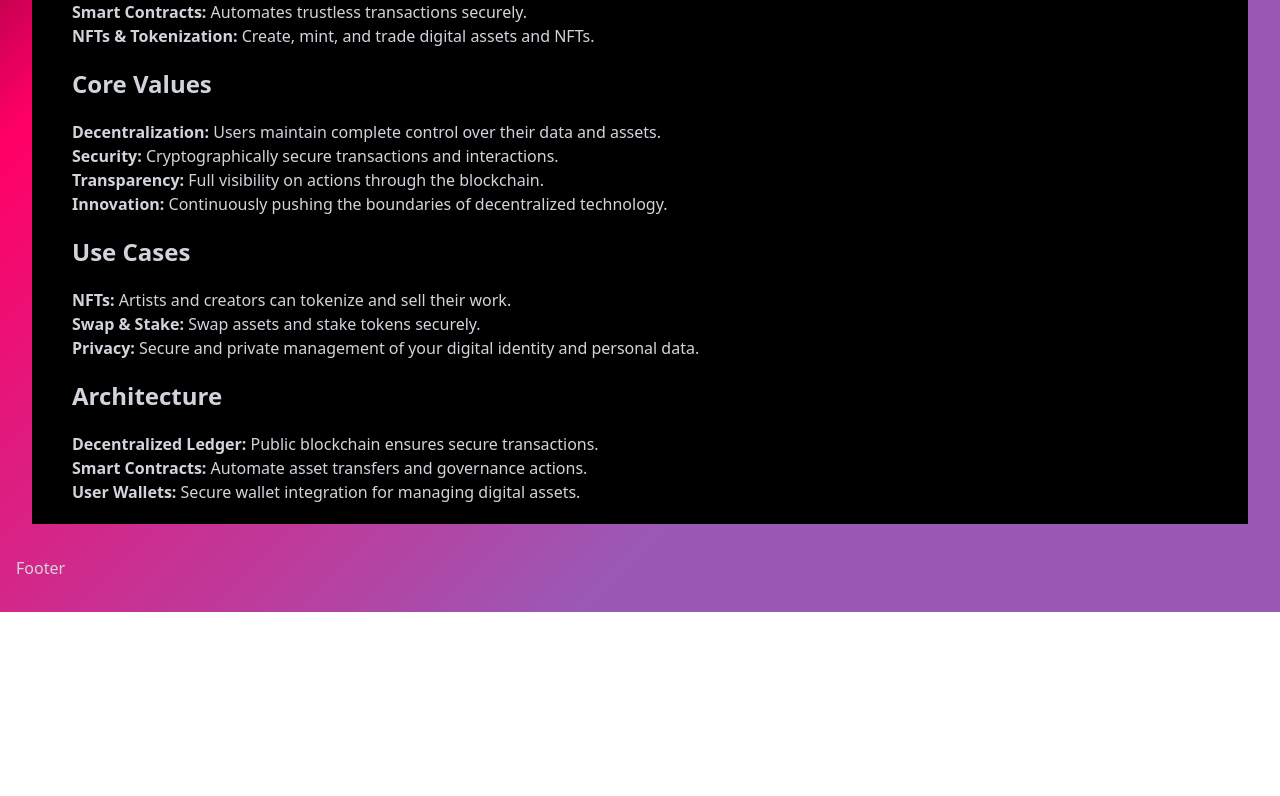
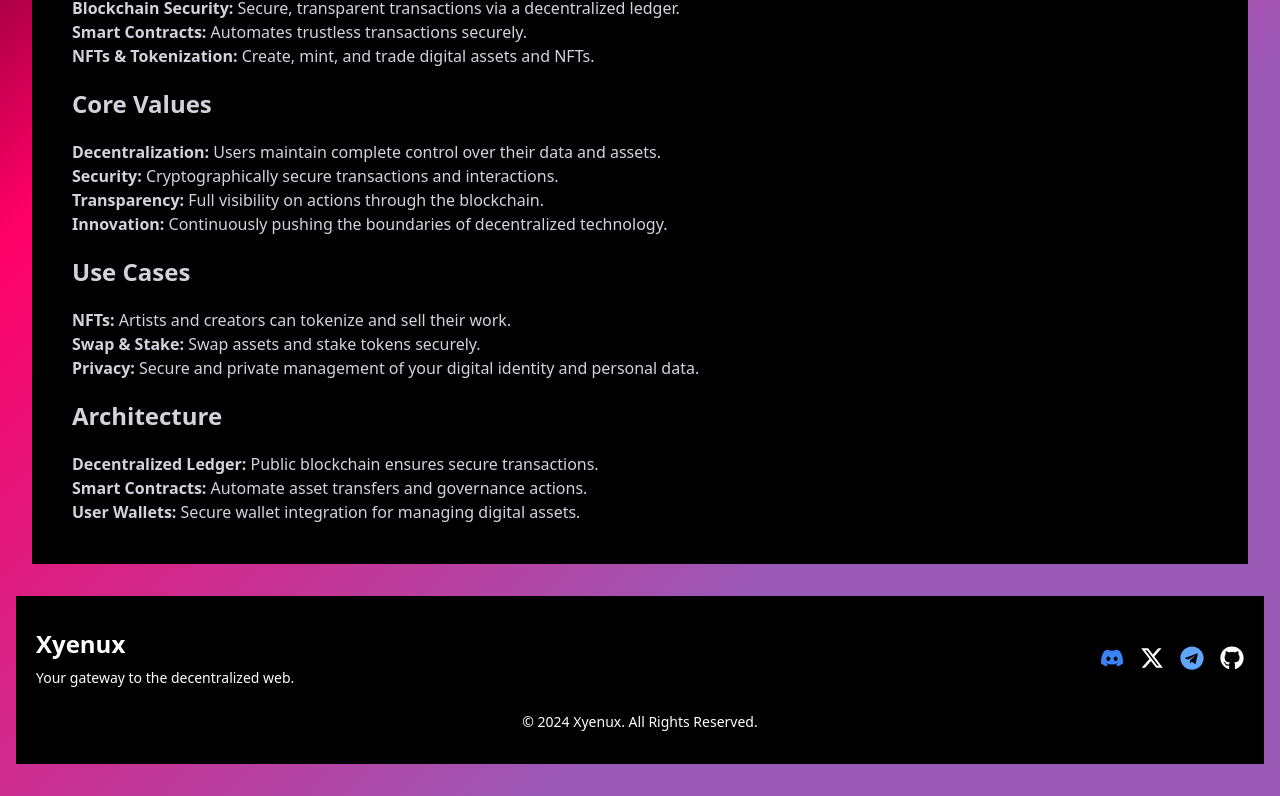
Before and after one commit to 1am-programmer/Xyenux, a Next.js app: page / in a window 1280 px wide. Shown: the part 1599-2395 px from the top of the page. Before the commit the page ends 2211 px from the top, so only its background shows below. Built offline with nearby package versions, Linux system fonts and the light colour scheme.

Commit message:
Footer and social media links

```diff
--- a/components/About.tsx
+++ b/components/About.tsx
@@ -4,7 +4,7 @@
   return (
     <div
       id="about"
-      className="about-section bg-black py-5 flex flex-col justify-center gap-8 md:px-10 px-5"
+      className="about-section bg-black py-10 flex flex-col justify-center gap-8 md:px-10 px-5"
     >
       <h1 className="text-2xl md:text-3xl text-center py-5 font-bold about">
         About Us
--- a/components/Footer.tsx
+++ b/components/Footer.tsx
@@ -1,7 +1,74 @@
 import React from "react";
+import { FaDiscord, FaTelegram, FaGithub } from "react-icons/fa";
+import { FaXTwitter } from "react-icons/fa6";
 
 const Footer = () => {
-  return <div>Footer</div>;
+  return (
+    <footer className="bg-black text-white py-8">
+      <div className="container mx-auto px-5">
+        {/* Footer Main Content */}
+        <div className="flex flex-col md:flex-row justify-between items-center gap-8 md:gap-0">
+          {/* Brand Info Section */}
+          <div className="text-center md:text-left mb-6 md:mb-0">
+            <h2 className="text-2xl font-bold">Xyenux</h2>
+            <p className="text-sm mt-2">
+              Your gateway to the decentralized web.
+            </p>
+          </div>
+
+          {/* Social Links Section */}
+          <div className="flex justify-center gap-4">
+            {/* Discord Link */}
+            <a
+              href="http://discordapp.com/users/1151028385108213760"
+              target="_blank"
+              rel="noopener noreferrer"
+              className="text-blue-500 hover:text-blue-600 text-2xl"
+            >
+              <FaDiscord />
+            </a>
+
+            {/* XTwitter Link */}
+            <a
+              href="http://x.com/0xc_Ether"
+              target="_blank"
+              rel="noopener noreferrer"
+              className="text-white hover:text-gray-500 text-2xl"
+            >
+              <FaXTwitter />
+            </a>
+
+            {/* Telegram Link */}
+            <a
+              href="https://t.me/OxcEther"
+              target="_blank"
+              rel="noopener noreferrer"
+              className="text-blue-400 hover:text-blue-500 text-2xl"
+            >
+              <FaTelegram />
+            </a>
+
+            {/* GitHub Link */}
+            <a
+              href="https://github.com/1am-programmer/Xyenux"
+              target="_blank"
+              rel="noopener noreferrer"
+              className="text-white hover:text-gray-500 text-2xl"
+            >
+              <FaGithub />
+            </a>
+          </div>
+        </div>
+
+        {/* Copyright Section */}
+        <div className="text-center mt-6">
+          <p className="text-sm">
+            &copy; {new Date().getFullYear()} Xyenux. All Rights Reserved.
+          </p>
+        </div>
+      </div>
+    </footer>
+  );
 };
 
 export default Footer;
--- a/components/Hero.tsx
+++ b/components/Hero.tsx
@@ -35,7 +35,7 @@
           Get Started
         </Link>
       </section>
-      //{" "}
+
       {/* <section className="w-full md:w-auto flex justify-center md:justify-start  bg-hero  bg-no-repeat"></section> */}
       <Image
         src="/images/herosec.svg"
```
Also changed, not shown: wagmi/reown.tsx (+15 -15 lines).
